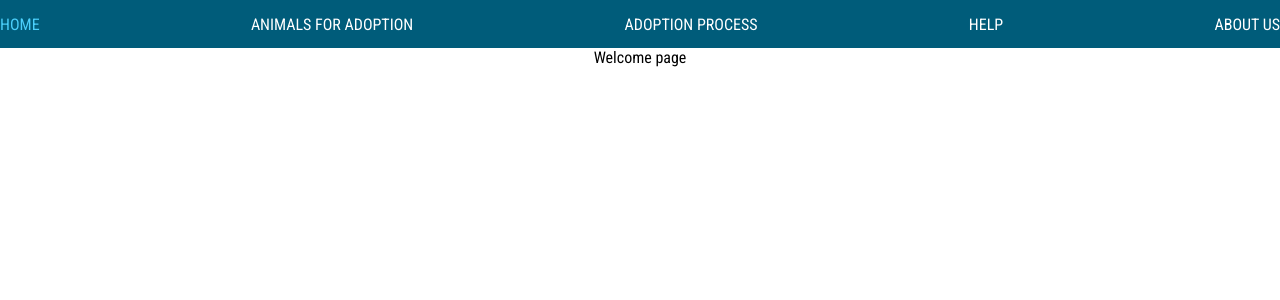
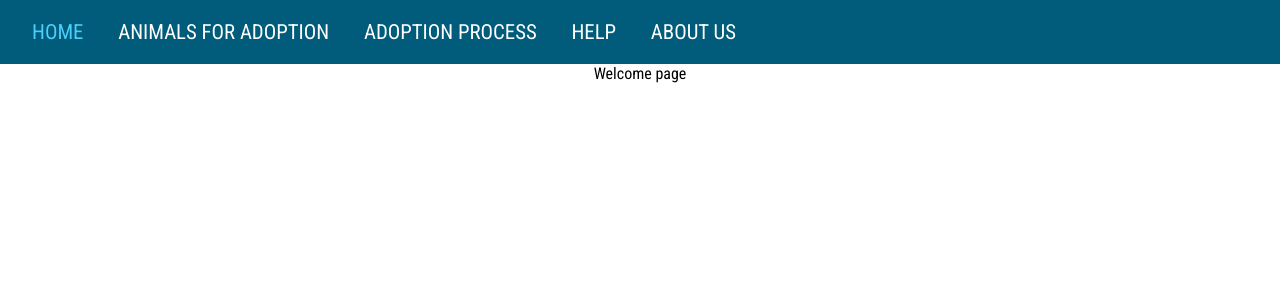
Before and after one commit to Allicce/adopt-app, a React (Create React App) app: page / in a window 1280 px wide. Shown: the top 300 px of the page. Built offline with nearby package versions, Linux system fonts and the light colour scheme.

Commit message:
chore(header) create new module header

```diff
--- a/src/App.js
+++ b/src/App.js
@@ -1,13 +1,13 @@
 import "./App.css";
 import React from "react";
 import { Route, Switch } from "react-router-dom";
-import { Navbar } from "./common/components/navbar/Navbar";
 import { WelcomePage } from "./pages/welcomePage/WelcomePage";
+import Header from "./modules/header/Header";
 
 function App() {
   return (
     <div className="App">
-      <Navbar />
+      <Header />
       <Switch>
         <Route exact path="/" render={() => <WelcomePage />} />
       </Switch>
--- a/src/common/components/hamburger/HamburgerWrapper.js
+++ b/src/common/components/hamburger/HamburgerWrapper.js
@@ -19,8 +19,7 @@ export const HamburgerWrapper = styled.div`
     width: 4rem;
     height: 0.37rem;
     border-radius: 10px;
-    //${color.WHITE}
-    background-color: black;
+    background-color: ${color.WHITE};
     transform-origin: 1px;
     transition: all 0.3s linear;
 
--- a/src/common/components/navbar/NavbarWrapper.js
+++ b/src/common/components/navbar/NavbarWrapper.js
@@ -3,18 +3,27 @@ import * as color from "../../../styles/abstracts/colourVariables";
 import { MEDIA_QUERIES } from "../../../styles/abstracts/mediaQueryVariable";
 
 export const NavbarWrapper = styled.nav`
+  height: inherit;
+
   .menu-items {
     width: 100%;
-    height: 3rem;
+    height: 100%;
     display: flex;
     justify-content: space-between;
     align-items: center;
     background-color: ${color.PRIMARY_COLOR_DARK};
+    font-size: 1.3rem;
 
     a {
       color: ${color.WHITE};
       text-transform: uppercase;
       text-decoration: none;
+      transition: all 0.2s ease-in-out;
+    }
+
+    a:hover {
+      color: ${color.PRIMARY_COLOR_LIGHT};
+      transform: scale(1.1);
     }
 
     a.navbar-active {
@@ -29,7 +38,7 @@ export const NavbarWrapper = styled.nav`
       justify-content: flex-start;
       align-items: flex-start;
       margin-top: 7rem;
-      font-size: 2rem;
+
       position: absolute;
       top: 0;
       left: 0;
@@ -42,5 +51,9 @@ export const NavbarWrapper = styled.nav`
         text-align: left;
       }
     }
+
+    @media only screen and (max-width: ${MEDIA_QUERIES.tab_landscape}) {
+      font-size: 2rem;
+    }
   }
 `;
--- /dev/null
+++ b/src/modules/header/Header.js
@@ -0,0 +1,15 @@
+import React from "react";
+import { HeaderWrapper } from "./HeaderWrapper";
+import { Navbar } from "../../common/components/navbar/Navbar";
+
+const Header = () => {
+  return (
+    <HeaderWrapper>
+      <div className="left-side">
+        <Navbar />
+      </div>
+      <div className="right-side"></div>
+    </HeaderWrapper>
+  );
+};
+export default Header;
--- /dev/null
+++ b/src/modules/header/HeaderWrapper.js
@@ -0,0 +1,33 @@
+import styled from "styled-components";
+import * as color from "../../styles/abstracts/colourVariables";
+import { MEDIA_QUERIES } from "../../styles/abstracts/mediaQueryVariable";
+
+export const HeaderWrapper = styled.header`
+  background-color: ${color.PRIMARY_COLOR_DARK};
+  height: 4rem;
+
+  .left-side {
+    margin-left: 2rem;
+    width: 40%;
+    height: inherit;
+  }
+
+  @media only screen and (max-width: ${MEDIA_QUERIES.tab_landscape}) {
+    height: 5rem;
+
+    .left-side {
+      margin: 0 1rem;
+      width: 60%;
+    }
+  }
+
+  @media only screen and (max-width: ${MEDIA_QUERIES.tab_landscape}) {
+    height: 7rem;
+  }
+
+  @media only screen and (max-width: ${MEDIA_QUERIES.medium_desktop}) {
+    .left-side {
+      width: 55%;
+    }
+  }
+`;
```
